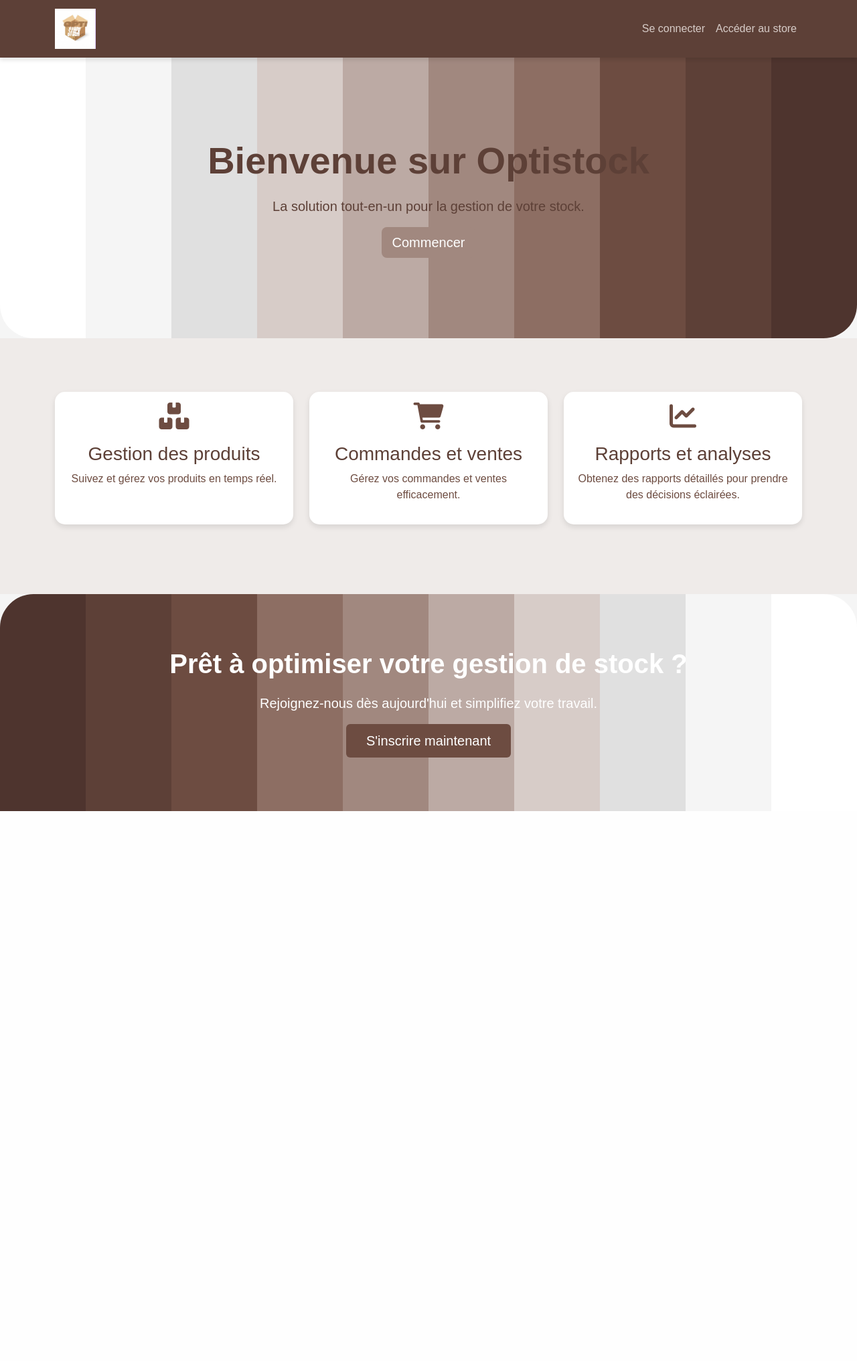
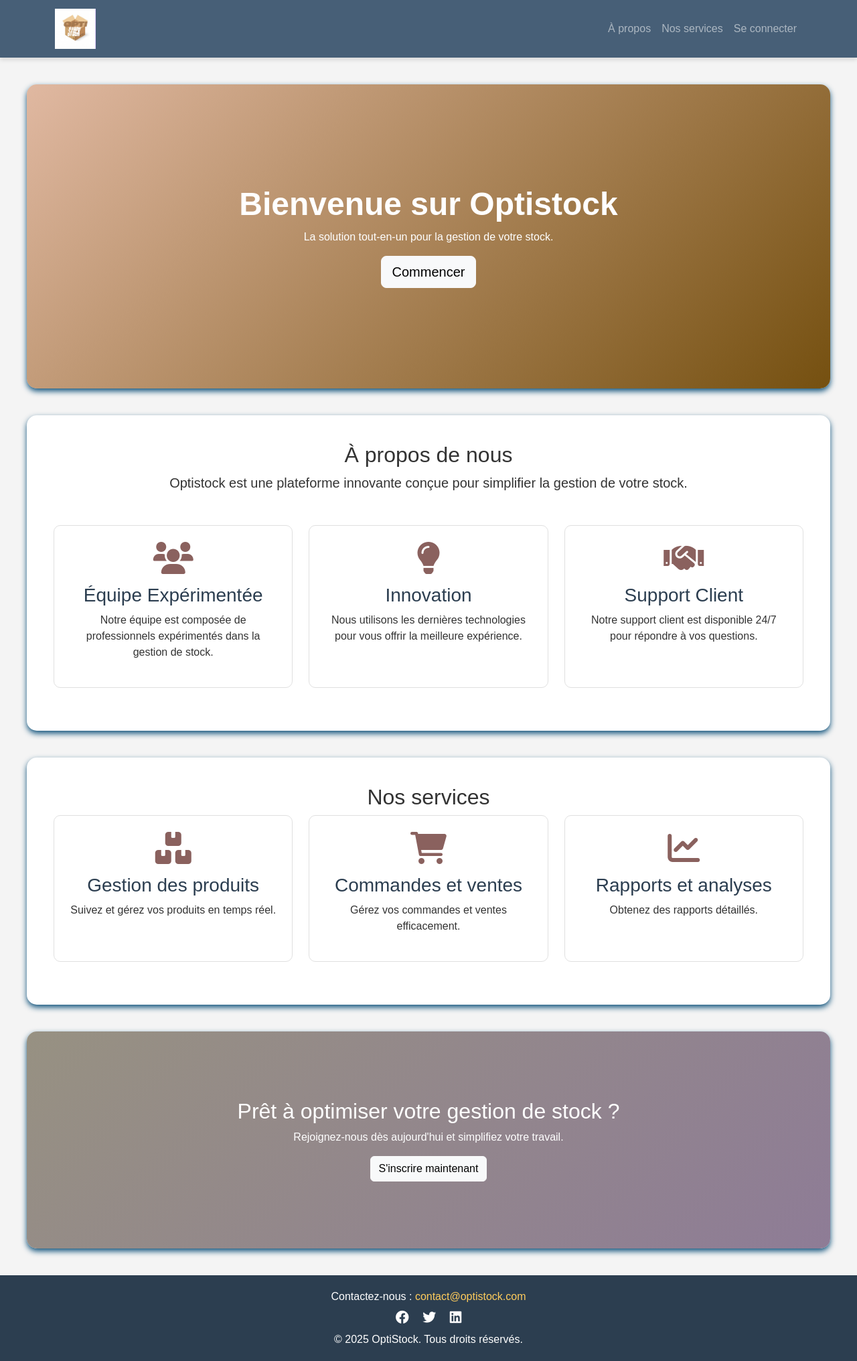
Before and after one commit to Iimaanee/groupe12GSI, a Django app: page / in a window 1280 px wide. Shown: the whole page at 67% size. Before the commit the page ends 1211 px from the top, so only its background shows below. Run offline with Django 4.2, Linux system fonts and the light colour scheme; the visitor is signed in with stand-in values (Sample User, id 1).

Commit message:
modification de homepage

```diff
--- a/stock/store/templates/store/home.html
+++ b/stock/store/templates/store/home.html
@@ -1,4 +1,3 @@
-<!-- store/templates/store/home.html -->
 {% load static %}
 <!DOCTYPE html>
 <html lang="fr">
@@ -6,255 +5,208 @@
     <meta charset="UTF-8">
     <meta name="viewport" content="width=device-width, initial-scale=1.0">
     <title>Accueil - Optistock</title>
-    <!-- Bootstrap CSS -->
     <link href="https://cdn.jsdelivr.net/npm/bootstrap@5.3.3/dist/css/bootstrap.min.css" rel="stylesheet">
-    <!-- Font Awesome pour les icônes -->
     <link href="https://cdnjs.cloudflare.com/ajax/libs/font-awesome/6.0.0-beta3/css/all.min.css" rel="stylesheet">
-    <!-- Style personnalisé -->
     <style>
         body {
-            background-color: #f5f5f5; /* Blanc cassé */
+            background-color: #f4f4f4;
             font-family: 'Arial', sans-serif;
+            margin: 0;
+            padding: 0;
+            color: #333;
         }
-        .navbar-brand img {
-            height: 60px; /* Logo agrandi */
+
+        .navbar {
+            background-color: #475f77;
+            box-shadow: 0 4px 6px rgba(0, 0, 0, 0.1);
+            position: sticky; /* Rend la barre de navigation sticky */
+            top: 0; /* Fixe la barre en haut de la page */
+            z-index: 1000; /* Assure qu'elle reste au-dessus des autres éléments */
         }
-        .navbar {
-            background-color: #5d4037; /* Marron foncé */
-            box-shadow: 0 4px 6px rgba(0, 0, 0, 0.1); /* Ombre légère */
+
+        .section-container {
+            max-width: 1200px;
+            margin: 40px auto;
+            padding: 40px;
+            background: white;
+            border-radius: 15px;
+            box-shadow: 0 4px 8px rgb(15, 82, 123);
         }
-        .navbar-dark .navbar-nav .nav-link {
-            color: #d7ccc8; /* Beige clair */
+
+        .hero-section {
+            background: linear-gradient(135deg, #d3916b9a, #755010);
+            color: white;
+            text-align: center;
+            padding: 150px 20px;
+            border-radius: 15px;
         }
-        .navbar-dark .navbar-nav .nav-link:hover {
-            color: #ffffff; /* Blanc */
+
+        .hero-section h1 {
+            font-size: 3rem;
+            font-weight: bold;
         }
-        .hero-section {
-            background: linear-gradient(
-                to right,
-                #ffffff 0%,
-                #ffffff 10%,
-                #f5f5f5 10%,
-                #f5f5f5 20%,
-                #e0e0e0 20%,
-                #e0e0e0 30%,
-                #d7ccc8 30%,
-                #d7ccc8 40%,
-                #bcaaa4 40%,
-                #bcaaa4 50%,
-                #a1887f 50%,
-                #a1887f 60%,
-                #8d6e63 60%,
-                #8d6e63 70%,
-                #6d4c41 70%,
-                #6d4c41 80%,
-                #5d4037 80%,
-                #5d4037 90%,
-                #4e342e 90%,
-                #4e342e 100%
-            ); /* Dégradé horizontal avec plus de nuances */
-            color: #5d4037; /* Marron foncé */
-            padding: 120px 0;
+
+        .cta-section {
+            background: linear-gradient(135deg, #979182, #8e7c96);
             text-align: center;
-            border-bottom-left-radius: 50px; /* Bordure arrondie */
-            border-bottom-right-radius: 50px;
+            color: white;
+            padding: 100px 20px;
+            border-radius: 15px;
         }
-        .hero-section h1 {
-            font-size: 3.5rem;
-            font-weight: bold;
-            color: #5d4037; /* Marron foncé */
-            animation: fadeIn 1.5s ease-in-out; /* Animation d'apparition */
+
+        .feature-card {
+            background: white;
+            color: #333;
+            border-radius: 10px;
+            transition: transform 0.3s ease, box-shadow 0.3s ease;
+            border: 1px solid #e0e0e0;
         }
-        .hero-section p {
-            font-size: 1.25rem;
-            margin-top: 20px;
-            color: #5d4037; /* Marron foncé */
-            animation: fadeIn 2s ease-in-out; /* Animation d'apparition */
+
+        .feature-card:hover {
+            transform: translateY(-5px);
+            box-shadow: 0 8px 16px rgba(0, 0, 0, 0.2);
         }
-        .hero-section .btn {
-            background-color: #a1887f; /* Beige marron */
-            border: none;
-            color: #ffffff; /* Blanc */
-            transition: background-color 0.3s ease, transform 0.3s ease;
-            animation: fadeIn 2.5s ease-in-out; /* Animation d'apparition */
+
+        .feature-card i {
+            color: #8a615e;
+            margin-bottom: 15px;
         }
-        .hero-section .btn:hover {
-            background-color: #8d6e63; /* Marron plus foncé */
-            transform: scale(1.05); /* Effet de zoom au survol */
+
+        .feature-card h3 {
+            color: #2c3e50;
         }
-        .features-section {
-            padding: 80px 0;
-            background-color: #ffffff; /* Blanc */
+
+        footer {
+            background-color: #2c3e50;
+            color: white;
+            text-align: center;
+            padding: 20px;
         }
-        .features-section:nth-child(odd) {
-            background-color: #efebe9; /* Beige très clair */
+
+        footer a {
+            color: #ffcc5c;
+            text-decoration: none;
         }
-        .feature-icon {
-            font-size: 2.5rem;
-            color: #6d4c41; /* Marron moyen */
-            margin-bottom: 20px;
-            transition: transform 0.3s ease;
+
+        footer a:hover {
+            text-decoration: underline;
         }
-        .feature-icon:hover {
-            transform: rotate(15deg); /* Rotation des icônes au survol */
+
+        .icon-primary {
+            color: #ff6f61;
         }
-        .feature-card {
-            border: none;
-            border-radius: 15px;
-            box-shadow: 0 4px 8px rgba(0, 0, 0, 0.1);
-            transition: transform 0.3s ease;
-            background-color: #ffffff; /* Blanc */
+
+        .icon-secondary {
+            color: #5c97bf;
         }
-        .feature-card:hover {
-            transform: translateY(-10px);
-            box-shadow: 0 6px 12px rgba(0, 0, 0, 0.15); /* Ombre plus prononcée au survol */
-        }
-        .feature-card h3 {
-            color: #5d4037; /* Marron foncé */
-        }
-        .feature-card p {
-            color: #6d4c41; /* Marron moyen */
-        }
-        .cta-section {
-            background: linear-gradient(
-                to right,
-                #4e342e 0%,
-                #4e342e 10%,
-                #5d4037 10%,
-                #5d4037 20%,
-                #6d4c41 20%,
-                #6d4c41 30%,
-                #8d6e63 30%,
-                #8d6e63 40%,
-                #a1887f 40%,
-                #a1887f 50%,
-                #bcaaa4 50%,
-                #bcaaa4 60%,
-                #d7ccc8 60%,
-                #d7ccc8 70%,
-                #e0e0e0 70%,
-                #e0e0e0 80%,
-                #f5f5f5 80%,
-                #f5f5f5 90%,
-                #ffffff 90%,
-                #ffffff 100%
-            ); /* Dégradé horizontal inversé avec plus de nuances */
-            padding: 80px 0;
-            text-align: center;
-            color: #ffffff; /* Blanc */
-            border-top-left-radius: 50px; /* Bordure arrondie */
-            border-top-right-radius: 50px;
-        }
-        .cta-section h2 {
-            font-size: 2.5rem;
-            font-weight: bold;
-            color: #ffffff; /* Blanc */
-            animation: fadeIn 1.5s ease-in-out; /* Animation d'apparition */
-        }
-        .cta-section p {
-            font-size: 1.25rem;
-            margin-top: 20px;
-            color: #ffffff; /* Blanc */
-            animation: fadeIn 2s ease-in-out; /* Animation d'apparition */
-        }
-        .cta-section .btn {
-            font-size: 1.25rem;
-            padding: 10px 30px;
-            background-color: #6d4c41; /* Marron moyen */
-            border: none;
-            color: #ffffff; /* Blanc */
-            transition: background-color 0.3s ease, transform 0.3s ease;
-            animation: fadeIn 2.5s ease-in-out; /* Animation d'apparition */
-        }
-        .cta-section .btn:hover {
-            background-color: #5d4037; /* Marron plus foncé */
-            transform: scale(1.05); /* Effet de zoom au survol */
-        }
-        /* Animation d'apparition */
-        @keyframes fadeIn {
-            from { opacity: 0; }
-            to { opacity: 1; }
+
+        .icon-tertiary {
+            color: #b47728;
         }
     </style>
 </head>
 <body>
-    <!-- Barre de navigation -->
     <nav class="navbar navbar-expand-lg navbar-dark">
         <div class="container">
             <a class="navbar-brand" href="#">
-                <img src="{% static 'images/logo/logo.png' %}" alt="Logo Optistock">
+                <img src="{% static 'images/logo/logo.png' %}" alt="Logo Optistock" height="60">
             </a>
-            <button class="navbar-toggler" type="button" data-bs-toggle="collapse" data-bs-target="#navbarNav" aria-controls="navbarNav" aria-expanded="false" aria-label="Toggle navigation">
+            <button class="navbar-toggler" type="button" data-bs-toggle="collapse" data-bs-target="#navbarNav">
                 <span class="navbar-toggler-icon"></span>
             </button>
             <div class="collapse navbar-collapse" id="navbarNav">
                 <ul class="navbar-nav ms-auto">
-                    <li class="nav-item">
-                        <a class="nav-link" href="{% url 'user-login' %}">Se connecter</a>
-                    </li>
-                    <li class="nav-item">
-                        <a class="nav-link" href="{% url 'dashboard' %}">Accéder au store</a>
-                    </li>
+                    <li class="nav-item"><a class="nav-link" href="#about">À propos</a></li>
+                    <li class="nav-item"><a class="nav-link" href="#services">Nos services</a></li>
+                    <li class="nav-item"><a class="nav-link" href="{% url 'user-login' %}">Se connecter</a></li>
                 </ul>
             </div>
         </div>
     </nav>
 
-    <!-- Section Hero -->
-    <section class="hero-section">
-        <div class="container">
+    <section class="hero-section section-container">
         <h1>Bienvenue sur Optistock</h1>
         <p>La solution tout-en-un pour la gestion de votre stock.</p>
-            <a href="{% url 'user-login' %}" class="btn btn-lg">Commencer</a>
-        </div>
+        <a href="{% url 'user-login' %}" class="btn btn-lg btn-light">Commencer</a>
     </section>
 
-    <!-- Section Fonctionnalités -->
-    <section class="features-section">
-        <div class="container">
-            <div class="row text-center">
+    <section id="about" class="features-section section-container">
+        <h2 class="text-center">À propos de nous</h2>
+        <p class="lead text-center">Optistock est une plateforme innovante conçue pour simplifier la gestion de votre stock.</p>
+        <div class="row text-center mt-5">
             <div class="col-md-4 mb-4">
-                    <div class="card feature-card h-100">
-                        <div class="card-body">
-                            <i class="fas fa-boxes feature-icon"></i>
-                            <h3>Gestion des produits</h3>
-                            <p>Suivez et gérez vos produits en temps réel.</p>
-                        </div>
+                <div class="card feature-card h-100 p-4">
+                    <i class="fas fa-users fa-3x icon-primary"></i>
+                    <h3>Équipe Expérimentée</h3>
+                    <p>Notre équipe est composée de professionnels expérimentés dans la gestion de stock.</p>
                 </div>
             </div>
             <div class="col-md-4 mb-4">
-                    <div class="card feature-card h-100">
-                        <div class="card-body">
-                            <i class="fas fa-shopping-cart feature-icon"></i>
-                            <h3>Commandes et ventes</h3>
-                            <p>Gérez vos commandes et ventes efficacement.</p>
-                        </div>
+                <div class="card feature-card h-100 p-4">
+                    <i class="fas fa-lightbulb fa-3x icon-secondary"></i>
+                    <h3>Innovation</h3>
+                    <p>Nous utilisons les dernières technologies pour vous offrir la meilleure expérience.</p>
                 </div>
             </div>
             <div class="col-md-4 mb-4">
-                    <div class="card feature-card h-100">
-                        <div class="card-body">
-                            <i class="fas fa-chart-line feature-icon"></i>
-                            <h3>Rapports et analyses</h3>
-                            <p>Obtenez des rapports détaillés pour prendre des décisions éclairées.</p>
-                        </div>
-                    </div>
+                <div class="card feature-card h-100 p-4">
+                    <i class="fas fa-handshake fa-3x icon-tertiary"></i>
+                    <h3>Support Client</h3>
+                    <p>Notre support client est disponible 24/7 pour répondre à vos questions.</p>
                 </div>
             </div>
         </div>
     </section>
 
-    <!-- Section Call to Action -->
-    <section class="cta-section">
-        <div class="container">
-            <h2>Prêt à optimiser votre gestion de stock ?</h2>
-            <p>Rejoignez-nous dès aujourd'hui et simplifiez votre travail.</p>
-            <a href="{% url 'user-register' %}" class="btn">S'inscrire maintenant</a>
+    <section id="services" class="features-section section-container">
+        <h2 class="text-center">Nos services</h2>
+        <div class="row text-center">
+            <div class="col-md-4 mb-4">
+                <div class="card feature-card h-100 p-4">
+                    <i class="fas fa-boxes fa-3x icon-primary"></i>
+                    <h3>Gestion des produits</h3>
+                    <p>Suivez et gérez vos produits en temps réel.</p>
+                </div>
+            </div>
+            <div class="col-md-4 mb-4">
+                <div class="card feature-card h-100 p-4">
+                    <i class="fas fa-shopping-cart fa-3x icon-secondary"></i>
+                    <h3>Commandes et ventes</h3>
+                    <p>Gérez vos commandes et ventes efficacement.</p>
+                </div>
+            </div>
+            <div class="col-md-4 mb-4">
+                <div class="card feature-card h-100 p-4">
+                    <i class="fas fa-chart-line fa-3x icon-tertiary"></i>
+                    <h3>Rapports et analyses</h3>
+                    <p>Obtenez des rapports détaillés.</p>
+                </div>
+            </div>
         </div>
     </section>
 
-    <!-- Bootstrap JS et dépendances -->
-    <script src="https://cdn.jsdelivr.net/npm/@popperjs/core@2.11.8/dist/umd/popper.min.js"></script>
-    <script src="https://cdn.jsdelivr.net/npm/bootstrap@5.3.3/dist/js/bootstrap.min.js"></script>
+    <section class="cta-section section-container">
+        <h2>Prêt à optimiser votre gestion de stock ?</h2>
+        <p>Rejoignez-nous dès aujourd'hui et simplifiez votre travail.</p>
+        <a href="{% url 'user-register' %}" class="btn btn-light">S'inscrire maintenant</a>
+    </section>
+
+    <footer>
+        <p class="mb-2">Contactez-nous : <a href="mailto:contact@optistock.com">contact@optistock.com</a></p>
+        <div class="mb-2">
+            <a href="https://facebook.com" target="_blank" class="text-white me-3">
+                <i class="fab fa-facebook fa-lg"></i>
+            </a>
+            <a href="https://twitter.com" target="_blank" class="text-white me-3">
+                <i class="fab fa-twitter fa-lg"></i>
+            </a>
+            <a href="https://linkedin.com" target="_blank" class="text-white">
+                <i class="fab fa-linkedin fa-lg"></i>
+            </a>
+        </div>
+        <p class="mb-0">&copy; 2025 OptiStock. Tous droits réservés.</p>
+    </footer>
+
+    <script src="https://cdn.jsdelivr.net/npm/bootstrap@5.3.3/dist/js/bootstrap.bundle.min.js"></script>
 </body>
 </html>
```
Lines whose indentation alone changed are shown as unchanged.
